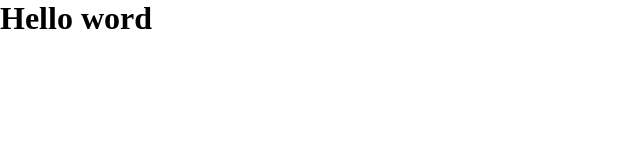
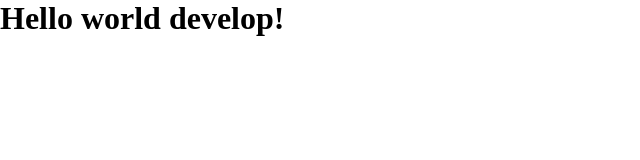
Before and after one commit to JoraDeveloper/sneakers-web-client, a plain HTML site: page index.html in a window 1280 px wide. Shown: the whole page, without its empty margins (0-640 px from the left). Drawn offline with Linux system fonts and the light colour scheme.

Commit message:
develop commit init

```diff
--- a/index.html
+++ b/index.html
@@ -8,6 +8,6 @@
     <title>Sneakers</title>
   </head>
   <body>
-    <h1>Hello word</h1>
+    <h1>Hello world develop!</h1>
   </body>
 </html>
```
